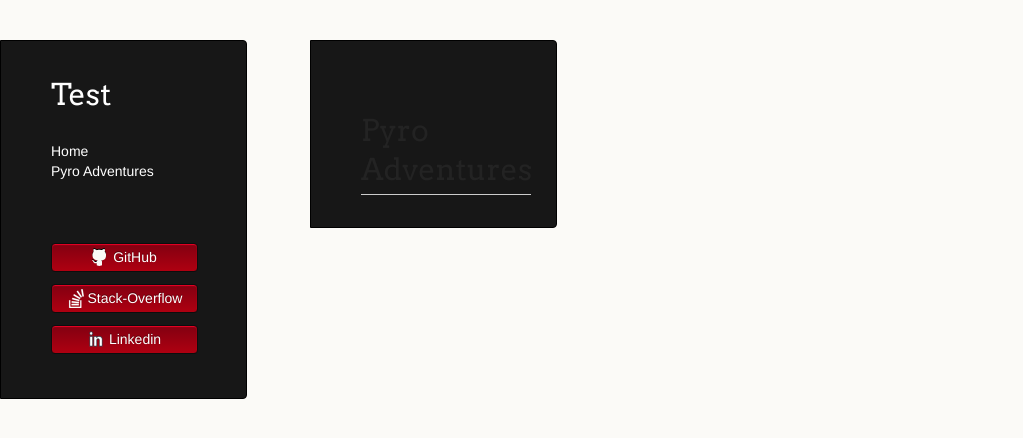
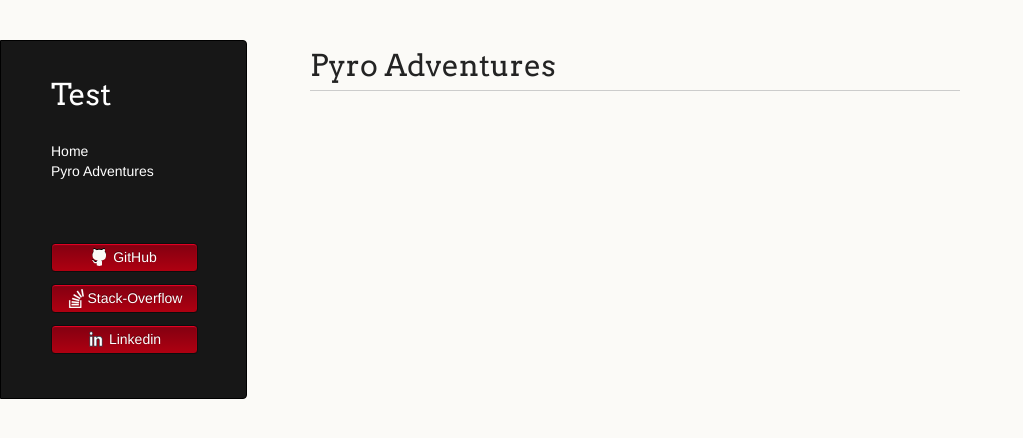
Before and after one commit to LemonPy29/LemonPy29.github.io, a Jekyll site: the page built from page1.md, in a window 1280 px wide. Shown: the top 438 px of the page, without its empty margins (0-1023 px from the left). Built offline with Jekyll 4.4.1, drawn with Linux system fonts in a browser that asks for light colours; the repository's description, which GitHub fills in, is left out.

Commit message:
Update page.html

```diff
--- a/_layouts/page.html
+++ b/_layouts/page.html
@@ -1,15 +1,9 @@
 ---
 layout: default
 ---
+<section>
+  <h1>{{ page.title }}</h1>
 
-<article class="post">
+  {{ content }}
 
-  <header class="post-header">
-    <h1 class="post-title">{{ page.title | escape }}</h1>
-  </header>
-
-  <div class="post-content">
-    {{ content }}
-  </div>
-
-</article>
+</section>
```
